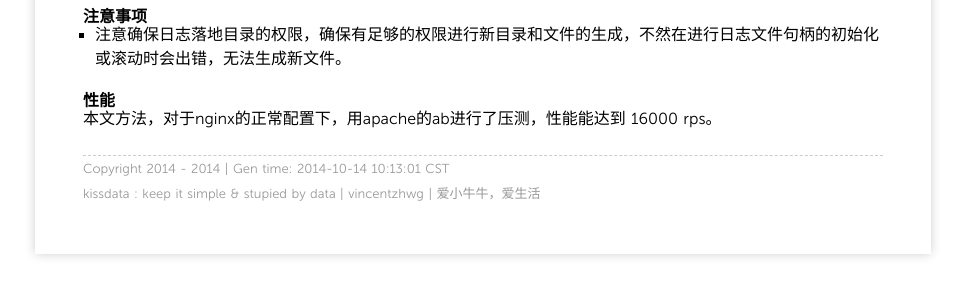
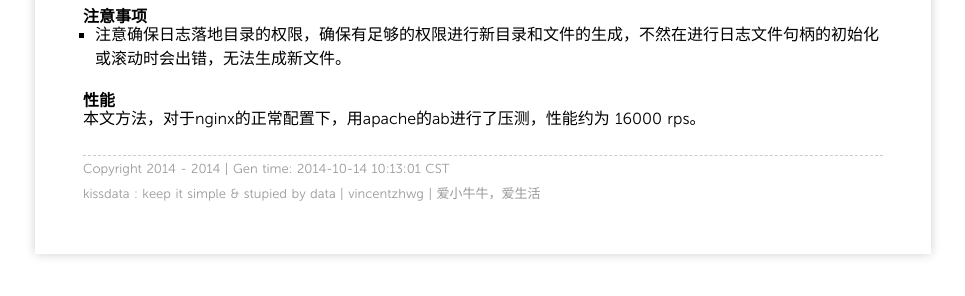
Before and after one commit to vincentzhwg/vincentzhwg.github.io, a Jekyll site: the page built from _posts/2014/2014-10-13-nginx-lua-log.md, in a window 1280 px wide and 900 px high, scrolled down 3187 px. Shown: the part 598-894 px from the top of the window, without its empty margins (157-1122 px from the left). Built offline with Jekyll 4.4.1, drawn with Linux system fonts in a browser that asks for light colours; comment, search, counter and statistics services are not loaded.

Commit message:
Published with https://stackedit.io/

```diff
--- a/_posts/2014/2014-10-13-nginx-lua-log.md
+++ b/_posts/2014/2014-10-13-nginx-lua-log.md
@@ -218,4 +218,4 @@ nginx扩展方式有两种：
 
 #### 性能
 
-本文方法，对于nginx的正常配置下，用apache的ab进行了压测，性能能达到 16000 rps。
+本文方法，对于nginx的正常配置下，用apache的ab进行了压测，性能约为 16000 rps。
```
